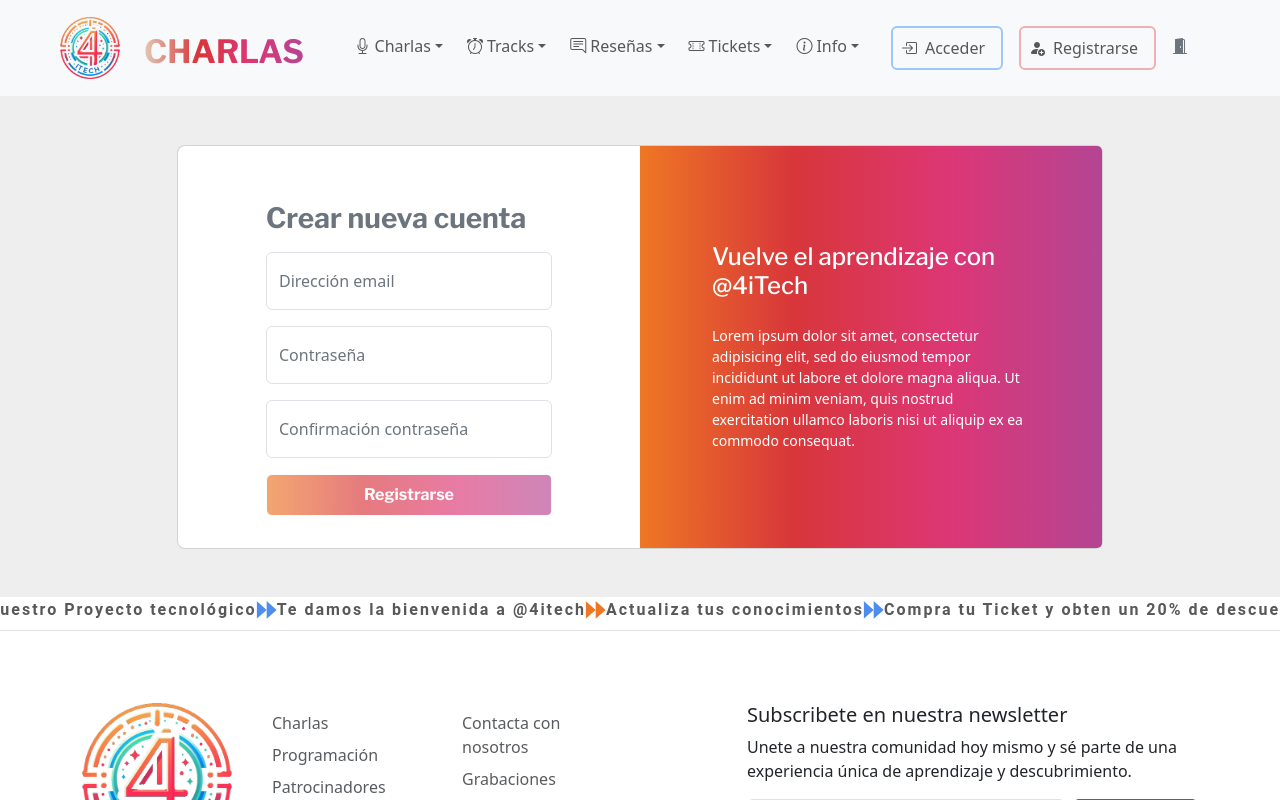
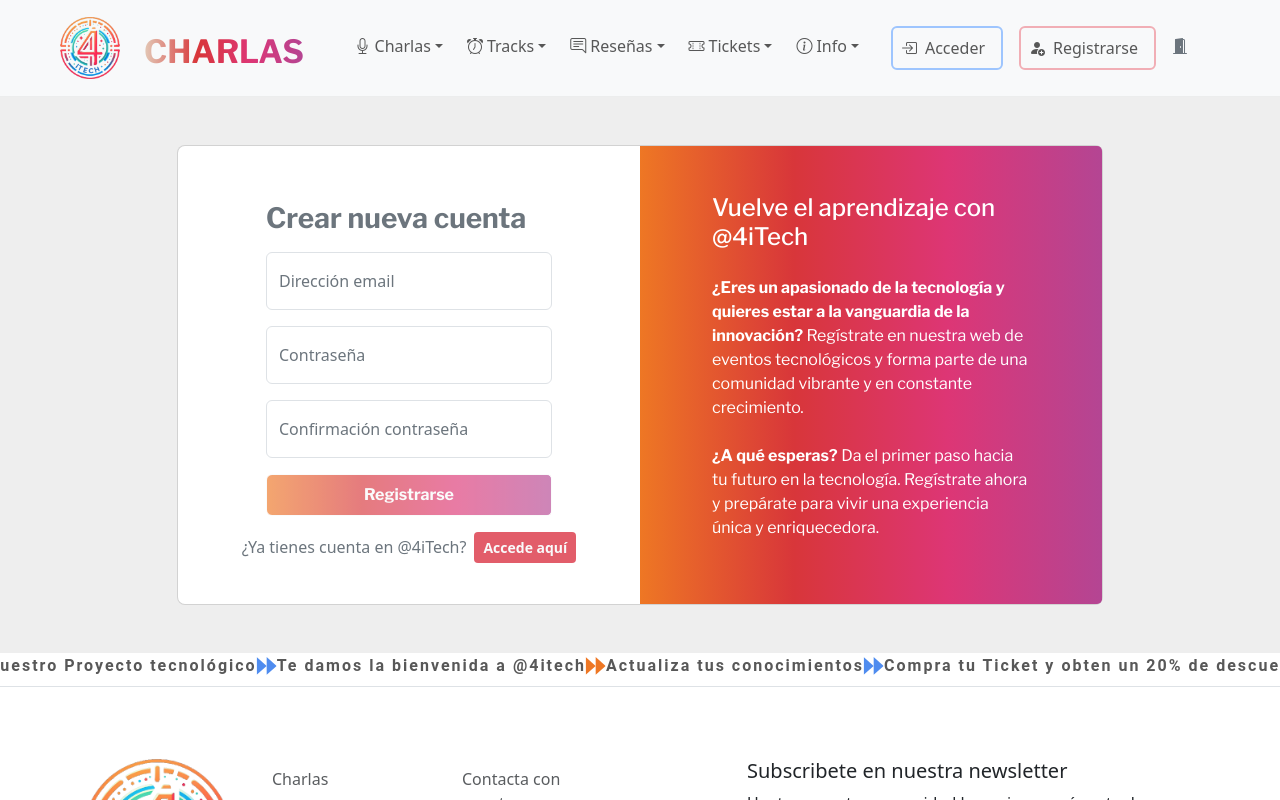
Before and after one commit to angelmaria/4ITECH, an Angular app: page /register in a window 1280 px wide. Shown: the top 800 px of the page. Built offline with nearby package versions, Linux system fonts and the light colour scheme.

Commit message:
cambios en el contendio de la sección de registro, ocultado el campo teléfono

```diff
--- a/src/app/login/login.component.html
+++ b/src/app/login/login.component.html
@@ -29,7 +29,7 @@
 
                       <div class="d-flex align-items-center justify-content-center pb-4">
                         <p class="mb-0 me-2 text-secondary">¿No tienes cuenta en &commat;4iTech?</p>
-                        <button type="button" class="btn btn-sm text-bg-primary text-light fw-semibold" routerLink="/register" (click)="$event.preventDefault()">Crear cuenta</button>
+                        <button style="opacity: .8;" type="button" class="btn btn-sm text-bg-primary text-light fw-semibold" routerLink="/register" (click)="$event.preventDefault()">Crear cuenta</button>
                       </div>
 
                     </form>
--- a/src/app/register/register.component.html
+++ b/src/app/register/register.component.html
@@ -65,16 +65,19 @@
                           <small class="text-danger">Debes completar los campos correctamente para poder guardar</small>
                         }
                       </div>
+                      <div class="d-flex align-items-center justify-content-center pb-4">
+                        <p class="mb-0 me-2 text-secondary">¿Ya tienes cuenta en &commat;4iTech?</p>
+                        <button style="opacity: .8;" type="button" class="btn btn-sm text-bg-danger text-light fw-semibold" routerLink="/register" (click)="$event.preventDefault()">Accede aquí</button>
+                      </div>
                     </form>
 
                   </div>
                 </div>
                 <div class="col-lg-6 d-flex align-items-center gradient-custom-2 bg-light">
-                  <div class="text-white px-3 py-4 p-md-5 mx-md-4">
+                  <div style="font-family: 'Libre Franklin';" class="text-white px-3 py-4 p-md-5 mx-md-4">
                     <h4 class="mb-4" style="font-family: 'Libre Franklin';">Vuelve el aprendizaje con &commat;4iTech</h4>
-                    <p class="small mb-0">Lorem ipsum dolor sit amet, consectetur adipisicing elit, sed do eiusmod
-                      tempor incididunt ut labore et dolore magna aliqua. Ut enim ad minim veniam, quis nostrud
-                      exercitation ullamco laboris nisi ut aliquip ex ea commodo consequat.</p>
+                    <p class="mb-0"><span class="fw-bold">¿Eres un apasionado de la tecnología y quieres estar a la vanguardia de la innovación?</span> Regístrate en nuestra web de eventos tecnológicos y forma parte de una comunidad vibrante y en constante crecimiento.</p>
+                    <p class="mt-4"><span class="fw-bold">¿A qué esperas?</span> Da el primer paso hacia tu futuro en la tecnología. Regístrate ahora y prepárate para vivir una experiencia única y enriquecedora.</p>
                   </div>
                 </div>
               </div>
```
